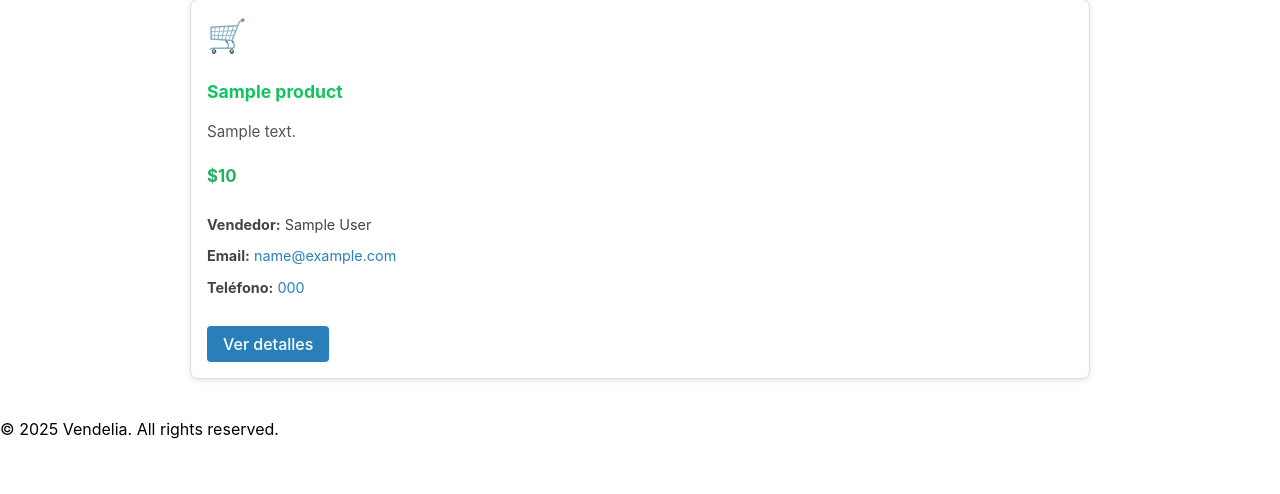
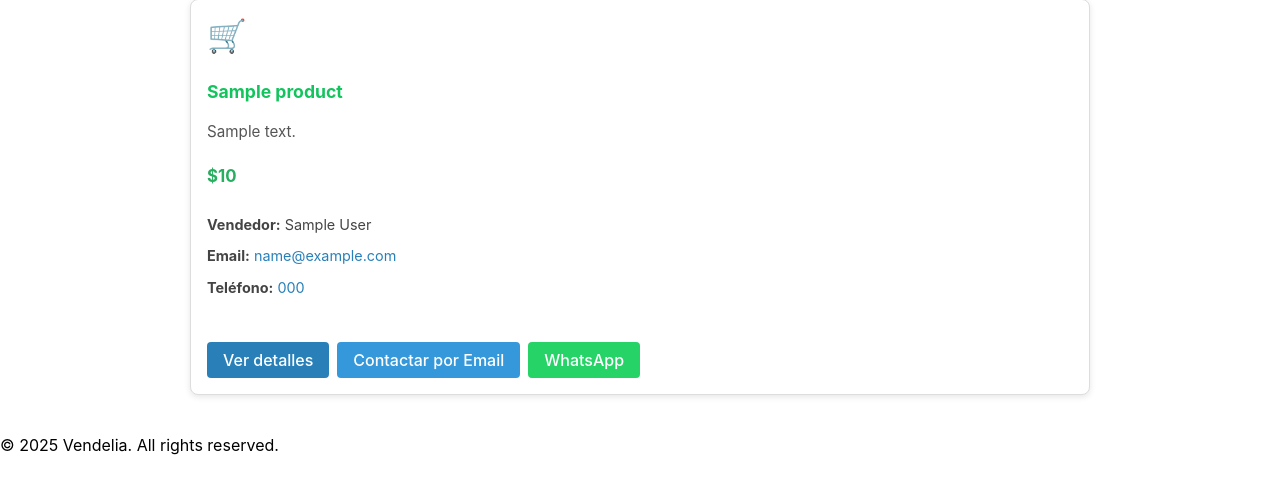
Before and after one commit to DCC-CC4401/2025-1-CC4401-grupo-12, a Django app: page /mis-compras/ in a window 1280 px wide. Shown: the part 168-662 px from the top of the page. Run offline with Django 3.2, Linux system fonts and the light colour scheme; a user stored in the database is signed in; tables that the repository leaves empty hold one stand-in row (values such as "Sample post").

Commit message:
feat: arreglar el template mis_compras html y css ... v2

```diff
--- a/vendelia/marketplace/templates/marketplace/mis_compras.html
+++ b/vendelia/marketplace/templates/marketplace/mis_compras.html
@@ -23,14 +23,30 @@ Mis Compras
                     <div class="product-contact">
                         <p><strong>Vendedor:</strong> {{ compra.producto.owner.first_name }} {{ compra.producto.owner.last_name }}</p>
                         <p><strong>Email:</strong>
-                            <a href="mailto:{{ compra.producto.owner.email }}">{{ compra.producto.owner.email }}</a>
+                            <a href="mailto:{{ compra.producto.owner.email }}?subject=Interesado en tu producto {{ compra.producto.product_name }}">
+                                {{ compra.producto.owner.email }}
+                            </a>
                         </p>
                         <p><strong>Teléfono:</strong>
                             <a href="tel:{{ compra.producto.owner.phone_number }}">{{ compra.producto.owner.phone_number }}</a>
                         </p>
                     </div>
 
-                    <a class="product-button" href="{% url 'product_detail' compra.producto.id %}">Ver detalles</a>
+                    <div class="product-actions" style="display: flex; gap: 0.5rem; flex-wrap: wrap; margin-top: 1rem;">
+                        <a class="product-button" href="{% url 'product_detail' compra.producto.id %}">Ver detalles</a>
+
+                        <!-- Botón de contacto por email -->
+                        <a class="product-button" style="background-color: #3498db; color: white;"
+                           href="mailto:{{ compra.producto.owner.email }}?subject=Interesado en tu producto {{ compra.producto.product_name }}">
+                            Contactar por Email
+                        </a>
+
+                        <!-- Botón de contacto por WhatsApp -->
+                        <a class="product-button" style="background-color: #25D366; color: white;" target="_blank"
+                           href="https://wa.me/51{{ compra.producto.owner.phone_number }}?text=Hola%2C%20estoy%20interesado%20en%20tu%20producto%20{{ compra.producto.product_name }}">
+                            WhatsApp
+                        </a>
+                    </div>
                 </article>
             {% empty %}
                 <p class="empty-message">No has realizado ninguna compra todavía.</p>
```
